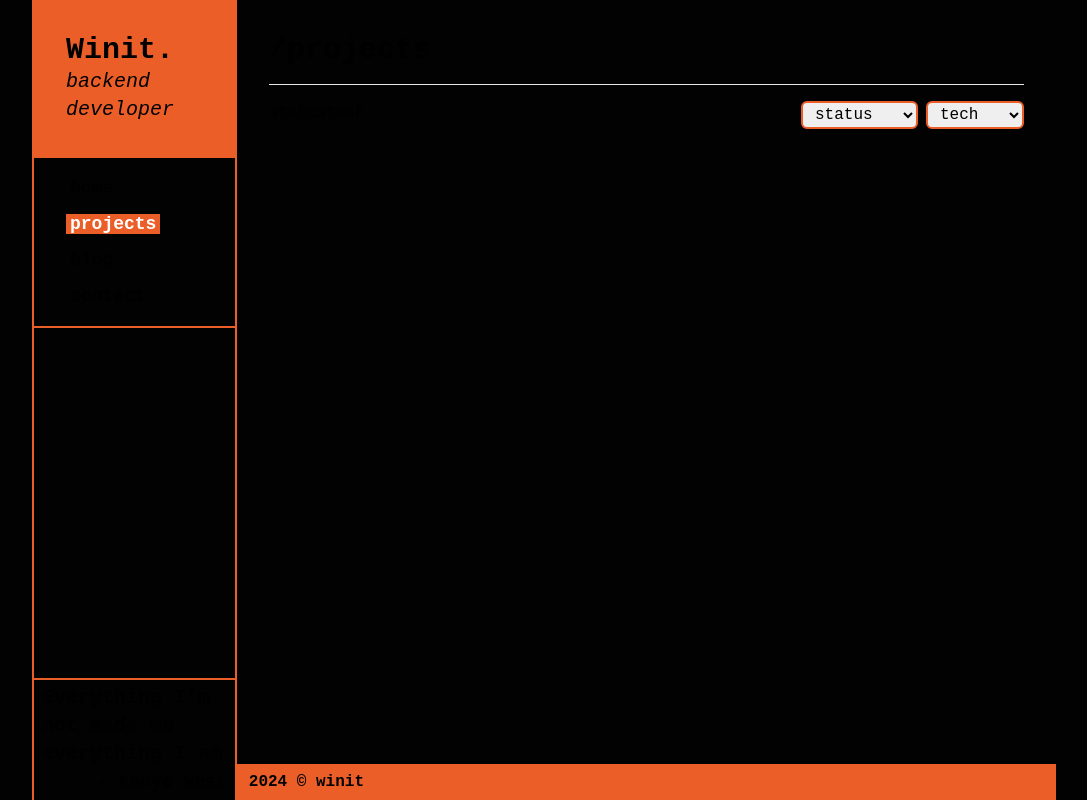
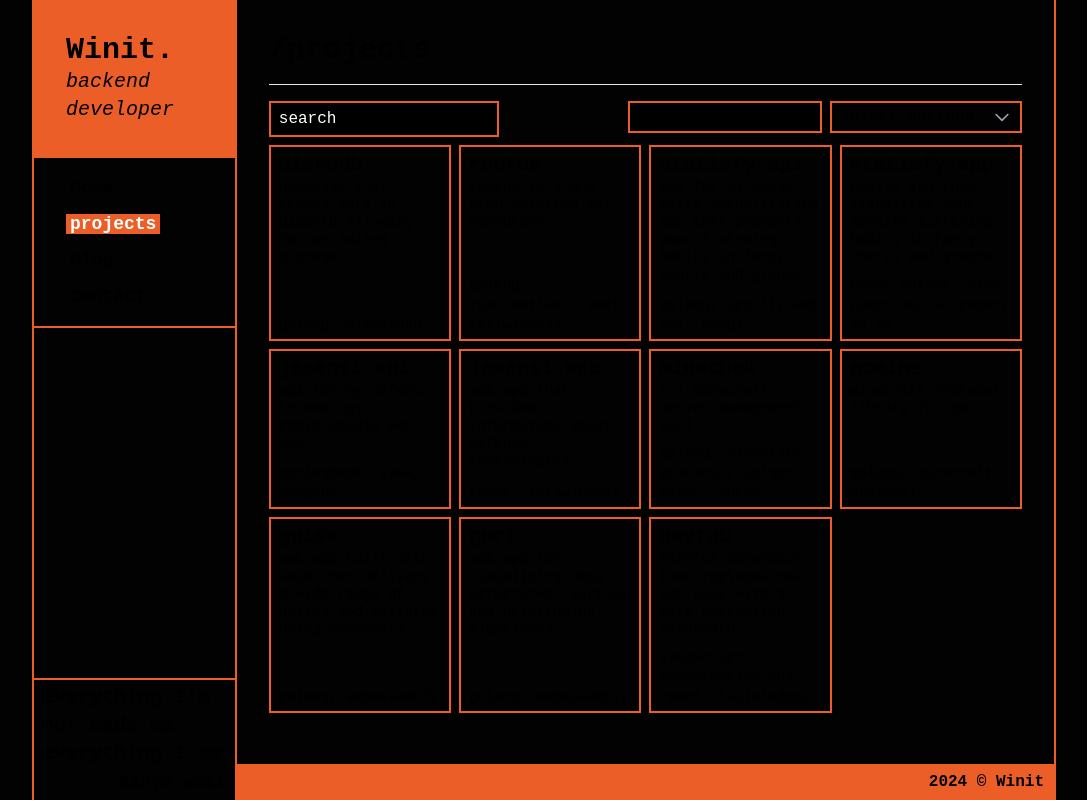
Before and after one commit to heywinit/winit, a React (Vite) app: page /projects in a window 1280 px wide. Shown: the whole page, without its empty margins (96-1183 px from the left). Built offline with nearby package versions, Linux system fonts and the light colour scheme; a web font is replaced by a local one.

Commit message:
add projects

```diff
--- a/src/Home.tsx
+++ b/src/Home.tsx
@@ -6,7 +6,7 @@ export default function Home() {
   return (
     <div className="flex h-screen w-screen justify-center px-32">
       <NavBar />
-      <div className="flex flex-col flex-grow">
+      <div className="flex flex-col flex-grow border-r-2 border-r-p">
         <div className="flex flex-col flex-grow p-8">
           <h1 className="text-3xl font-bold">/</h1>
           <hr className="my-4 bg-p" />
--- a/src/Projects.tsx
+++ b/src/Projects.tsx
@@ -2,30 +2,131 @@ import React from "react";
 import NavBar from "./components/NavBar";
 import Footer from "./components/Footer";
 import Select from "./components/Select";
+import MultiSelect from "./components/MultiSelect";
 
 export default function Projects() {
   const [status, setStatus] = React.useState("status");
-  const [tech, setTech] = React.useState("tech");
+  const [tech, setTech] = React.useState<[]>([]);
+  const [search, setSearch] = React.useState("");
+
+  const techs = [
+    "golang",
+    "js/ts",
+    "java",
+    "python",
+    "mysql",
+    "node",
+    "express",
+    "react",
+    "mongodb",
+    "springboot",
+    "tailwindcss",
+    "webassembly",
+  ];
+
+  const projects = [
+    {
+      name: "discodb",
+      desc: "database that stores data in discord allowing for unlimited storage.",
+      tech: ["golang", "discordgo"],
+      status: "work in progress",
+      github: "https://github.com/heywinit/discodb",
+    },
+    {
+      name: "rootus",
+      desc: "rootus is a one stop solution for commuters.",
+      tech: ["golang", "reactnative", "react", "tailwindcss"],
+      status: "work in progress",
+      github: "https://github.com/heywinit/rootus",
+    },
+    {
+      name: "statisfy-api",
+      desc: "api for my music taste visualization app that presents your listening habits in fancy charts and graphs.",
+      tech: ["golang", "spotify web api", "mysql"],
+      status: "work in progress",
+      github: "https://github.com/heywinit/statisfy-api",
+    },
+    {
+      name: "statisfy-app",
+      desc: "mobile app that visualizes your spotify listening habits in fancy charts and graphs.",
+      tech: ["react native", "expo", "react-native-paper", "d3.js"],
+      status: "work in progress",
+      github: "https://github.com/heywinit/statisfy-app",
+    },
+    {
+      name: "jesensi-api",
+      desc: "api for my defence technology encyclopedia web app.",
+      tech: ["springboot", "java", "mongodb"],
+      status: "work in progress",
+      github: "https://github.com/heywinit/jesensi-api",
+    },
+    {
+      name: "jesensi-web",
+      desc: "web app that provides information about defence technologies.",
+      tech: ["react", "tailwindcss"],
+      status: "work in progress",
+      github: "https://github.com/heywinit/jesensi-web",
+    },
+    {
+      name: "minechek",
+      desc: "tui minecraft server management tool",
+      tech: ["golang", "minecraft protocol", "spigot", "paper", "charm"],
+      status: "work in progress",
+      github: "https://github.com/heywinit/minechek",
+    },
+    {
+      name: "gomine",
+      desc: "minecraft protocol library for go",
+      tech: ["golang", "minecraft protocol"],
+      status: "work in progress",
+      github: "https://github.com/heywinit/gomine",
+    },
+    {
+      name: "goise",
+      desc: "web app built with wasm that delivers a wide range of noises and textures using paramters.",
+      tech: ["golang", "webassembly"],
+      status: "work in progress",
+      github: "https://github.com/heywinit/Goise",
+    },
+    {
+      name: "gort",
+      desc: "web app for visualizing data structures, sorting and pathfinding algorithms.",
+      tech: ["golang", "webassembly"],
+      status: "work in progress",
+      github: "https://github.com/heywinit/Gort",
+    },
+    {
+      name: "heytab",
+      desc: "firefox extension that replaces new tab page with a more customized dashboard.",
+      tech: ["javascript", "webextension api", "react", "tailwindcss"],
+      status: "work in progress",
+      github: "https://github.com/heywinit/heytab",
+    },
+  ];
 
   return (
     <div className="flex h-screen w-screen justify-center px-32">
       <NavBar />
       <div className="flex flex-col flex-grow">
-        <div className="flex flex-col flex-grow p-8">
+        <div className="flex flex-col flex-grow border-r-2 border-r-p p-8">
           <h1 className="text-3xl font-bold">/projects</h1>
           <hr className="my-4 bg-p" />
           <div className="space-y-2">
             <div className="flex justify-between">
               <div>
-                {status}
-                {tech}
+                <input
+                  type="text"
+                  placeholder="search"
+                  className="bg-black border-2 text-white placeholder-white border-p p-2 py-1 focus:outline-none"
+                  value={search}
+                  onChange={(e) => setSearch(e.target.value)}
+                />
               </div>
-              <div className="">
-                {/* Two dropdowns, one for status filter, one for tech filter */}
+              <div>
                 <div className="flex space-x-2">
                   <div className="flex items-center space-x-1">
                     <Select
-                      options={["status", "active", "inactive"]}
+                      options={["status", "work in progress", "done"]}
                       selected={status}
                       onChange={(e) => {
                         setStatus(e.target.value);
@@ -33,14 +134,57 @@ export default function Projects() {
                     />
                   </div>
                   <div className="flex items-center space-x-1">
-                    <Select
-                      options={["tech", "react", "node", "go", "python"]}
+                    <MultiSelect
+                      options={techs.map((e) => {
+                        return { key: e, value: e };
+                      })}
                       selected={tech}
-                      onChange={(e) => {
-                        setTech(e.target.value);
-                      }}
+                      setSelected={setTech}
                     />
                   </div>
+                </div>
+              </div>
+            </div>
+            <div className="flex flex-grow flex-col">
+              <div className="h-full overflow-y-auto">
+                <div className="grid grid-cols-4 gap-2">
+                  {projects.map((e, i) => {
+                    // Filter by search
+                    if (!e.name.toLowerCase().includes(search.toLowerCase())) {
+                      return null;
+                    }
+                    // Filter by status
+                    if (status !== "status" && e.status !== status) {
+                      return null;
+                    }
+                    // Filter by tech
+                    if (tech.length > 0) {
+                      let found = false;
+                      for (const t of tech) {
+                        if (e.tech.includes(t)) {
+                          found = true;
+                          break;
+                        }
+                      }
+                      if (!found) {
+                        return null;
+                      }
+                    }
+                    return (
+                      <div
+                        key={i}
+                        className="flex flex-col justify-between space-y-2 border-2 border-p px-2 py-1"
+                      >
+                        <div>
+                          <h4 className="text-xl font-semibold">{e.name}</h4>
+                          <p className="text-sm leading-tight">{e.desc}</p>
+                        </div>
+                        <p className="text-sm font-medium">
+                          {e.tech.join(", ")}
+                        </p>
+                      </div>
+                    );
+                  })}
                 </div>
               </div>
             </div>
--- a/src/components/Footer.tsx
+++ b/src/components/Footer.tsx
@@ -1,7 +1,7 @@
 export default function Footer() {
   return (
-    <div className="flex bg-p px-3 py-1.5 font-bold items-center justify-between w-full">
-      2024 © winit
+    <div className="flex bg-p px-3 py-1.5 font-bold items-center justify-end w-full">
+      2024 © Winit
     </div>
   );
 }
--- /dev/null
+++ b/src/components/MultiSelect.tsx
@@ -0,0 +1,95 @@
+import { useState, useEffect, useRef } from "react";
+import { X } from "lucide-react";
+
+export default function MultiSelect({
+  options,
+  selected,
+  setSelected,
+}: {
+  options: { key: string; value: string }[];
+  selected: string[];
+  setSelected: (selected: string[]) => void;
+}) {
+  const [isOpen, setIsOpen] = useState(false);
+  const ref = useRef<HTMLDivElement>(null);
+
+  const toggleOption = (value: string) => {
+    if (selected.includes(value)) {
+      setSelected(selected.filter((item) => item !== value));
+    } else {
+      setSelected([...selected, value]);
+    }
+  };
+
+  const resetSelection = (e: React.MouseEvent) => {
+    e.stopPropagation();
+    setSelected([]);
+  };
+
+  useEffect(() => {
+    const handleClickOutside = (event: MouseEvent) => {
+      if (ref.current && !ref.current.contains(event.target as Node)) {
+        setIsOpen(false);
+      }
+    };
+    document.addEventListener("mousedown", handleClickOutside);
+    return () => {
+      document.removeEventListener("mousedown", handleClickOutside);
+    };
+  }, []);
+
+  return (
+    <div className="relative w-48" ref={ref}>
+      <button
+        onClick={() => setIsOpen(!isOpen)}
+        className="w-full px-2 py-0.5 bg-s border-2 border-p shadow-sm flex justify-between items-center"
+      >
+        <span>
+          {selected.length ? `${selected.length} selected` : "select options"}
+        </span>
+        <div className="flex items-center">
+          {selected.length > 0 && (
+            <X
+              className="w-4 h-4 mr-1 text-gray-400 cursor-pointer"
+              onClick={resetSelection}
+            />
+          )}
+          <svg
+            className="w-5 h-5 text-gray-400"
+            fill="none"
+            stroke="currentColor"
+            viewBox="0 0 24 24"
+            xmlns="http://www.w3.org/2000/svg"
+          >
+            <path
+              strokeLinecap="round"
+              strokeLinejoin="round"
+              strokeWidth="2"
+              d="M19 9l-7 7-7-7"
+            ></path>
+          </svg>
+        </div>
+      </button>
+      {isOpen && (
+        <div className="absolute z-10 w-full mt-1 bg-black border-2 border-p shadow-lg">
+          {options.map((option) => (
+            <div
+              key={option.key}
+              className="flex items-center p-2 py-1 hover:bg-p cursor-pointer"
+              onClick={() => toggleOption(option.value)}
+            >
+              <input
+                type="checkbox"
+                checked={selected.includes(option.value)}
+                onChange={() => {}}
+                className="mr-2"
+                color="black"
+              />
+              <span>{option.key}</span>
+            </div>
+          ))}
+        </div>
+      )}
+    </div>
+  );
+}
--- a/src/components/Select.tsx
+++ b/src/components/Select.tsx
@@ -11,7 +11,7 @@ export default function Select({
 }) {
   return (
     <select
-      className="bg-s border-2 border-p rounded-md p-2 py-0.5"
+      className="bg-black border-2 border-p p-2 py-1"
       value={selected}
       onChange={onChange}
     >
--- a/src/index.css
+++ b/src/index.css
@@ -20,3 +20,7 @@
   -webkit-font-smoothing: antialiased;
   -moz-osx-font-smoothing: grayscale;
 }
+
+input[type="checkbox"] {
+  accent-color: #eb5e28;
+}
```
Also changed, not shown: tsconfig.json (+16 -14 lines), 1 other file (tests, documents, lock files or other folders).
